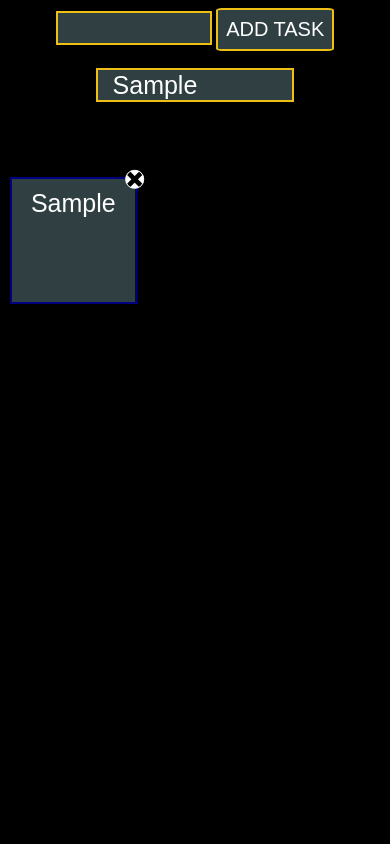
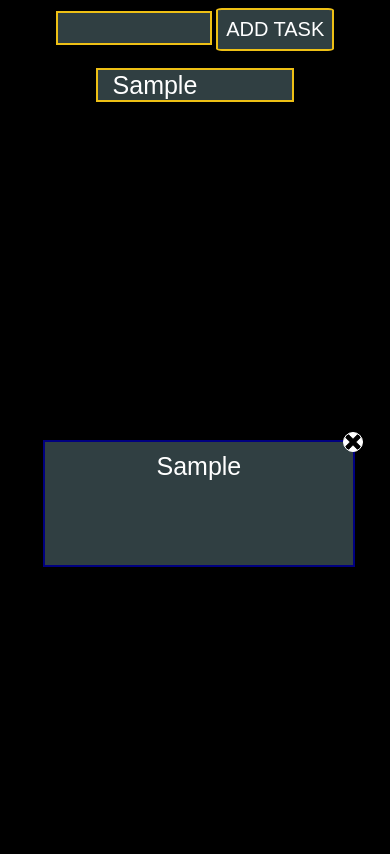
Before and after one commit to Bartosz90/Drag-n-Drop-ToDoApp, a plain HTML site: page index.html in a window 390 px wide. Both pictures are taken after typing "Sample", "Sample" into the empty fields and a click on the button "ADD TASK". Drawn offline with Linux system fonts and the light colour scheme.

Commit message:
Update style.css

```diff
--- a/styles/style.css
+++ b/styles/style.css
@@ -6,6 +6,7 @@
 
 body {
     font-family: arial, sans-serif;
+    background-color: #000;
 }
 
 .wrapper {
@@ -18,7 +19,7 @@ body {
 
 form {
     width: 100%;
-    height: 12vh;
+    height: 30vh;
     color: red;
     overflow: hidden;
 }
@@ -67,7 +68,7 @@ form button:hover {
 .task-holder {
     position: relative;
     width: 100%;
-    height: 88vh;
+    min-height: 70vh;
     bottom: 0;
     left: 0;
     background-color: black;
@@ -79,10 +80,9 @@ form button:hover {
 
 .task {
     position: fixed;
-    min-width: 15vh;
-    min-height: 15vh;
-    left: 10px;
-    top: 13vh;
+    width: 15vh;
+    height: 15vh;
+    left: 1vw;
     padding: 10px;
     background-color: #303f42;
     border: 2px solid #eec015;
@@ -111,16 +111,23 @@ form button:hover {
     border: 2px solid #eec015
 }
 
-@media (orientation:portrait) {
-    form {
-        height: 20vh;
+@media (max-width: 750px) {
+
+    .task {
+        position: relative;
+        width: 80%;
+        height: 15vh;
+        margin: 10px auto;
+        padding: 10px;
+        background-color: #303f42;
+        border: 2px solid #eec015;
+        cursor: pointer;
+        color: white;
+        font-size: 25px;
     }
 
-    .task-holder {
-        height: 80vh;
-    }
-
-    .task {
-        top: 21vh;
+    .remove {
+        width: 20px;
+        height: 20px;
     }
 }
```
